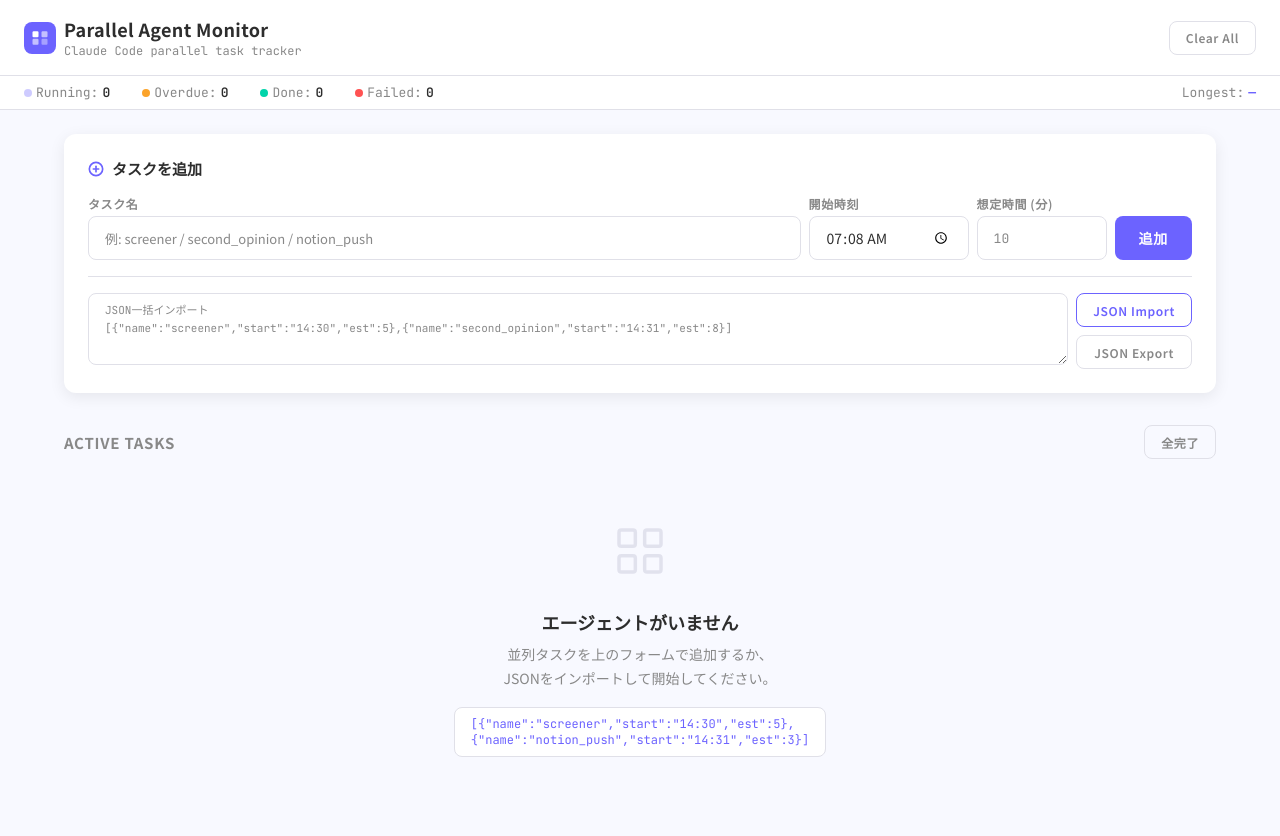
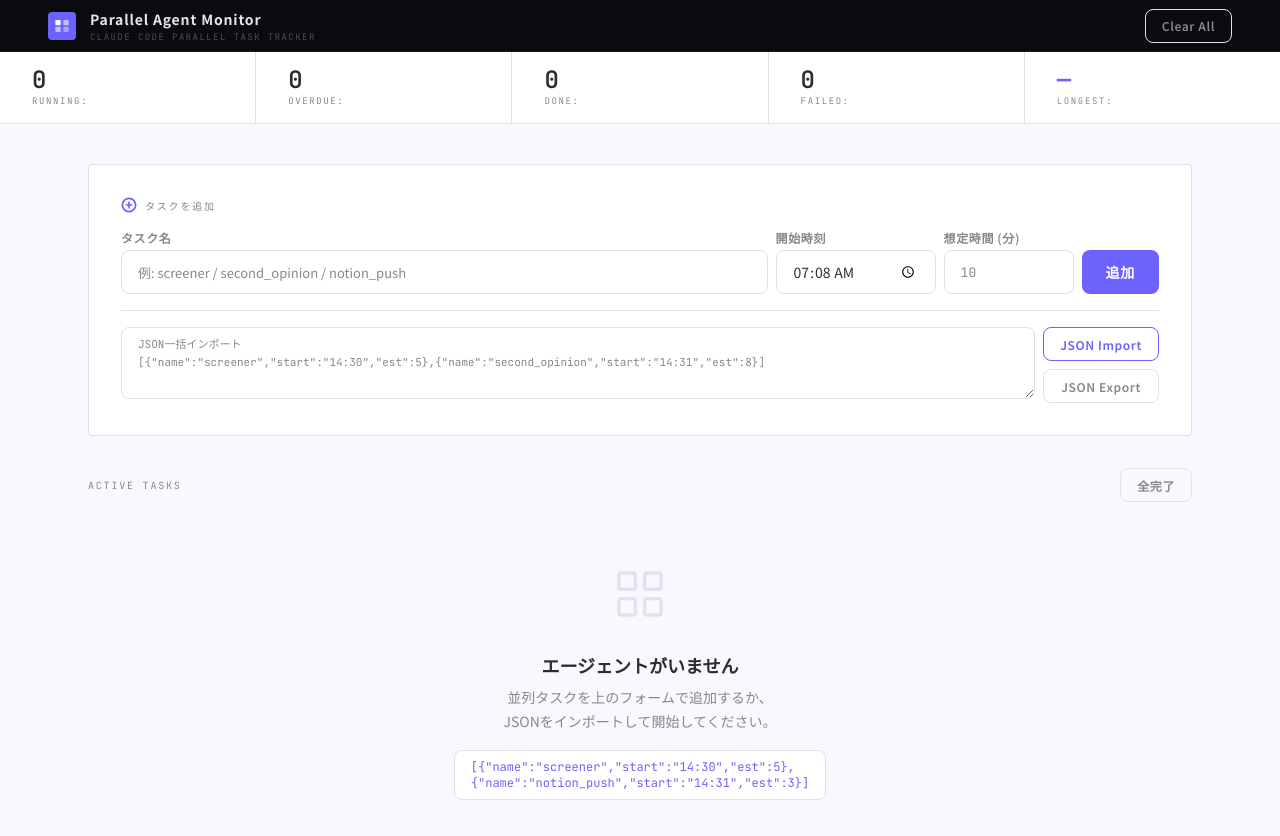
Before and after one commit to techio-code/parallel-agent-monitor, a plain HTML site: page index.html in a window 1280 px wide. Drawn offline with Linux system fonts and the light colour scheme.

Commit message:
design: pro-quality upgrade — dark header + Stripe stats + card border unified
- Header: black (#0A0A0F) bg + mono subtitle ls:0.16em (developer aesthetic)
- Header-logo: border-radius 8px → 4px (unified)
- Summary bar redesigned: Stripe-style column stats (flex column: num top / label bottom)
- summary-value: 24px JetBrains Mono ls:-0.02em (large mono figures)
- summary-label: 9px ls:0.18em uppercase
- main padding: 24px → 40px 48px
- form-card: shadow removed → border 1px + radius 4px
- form-card-title: mono 10px ls:0.18em uppercase
- task-card: radius 12px → 4px, box-shadow removed → border 1px (clean grid)
- tasks-title: mono 10px ls:0.18em uppercase

Co-Authored-By: Claude Sonnet 4.6 <noreply@anthropic.com>

```diff
--- a/index.html
+++ b/index.html
@@ -50,11 +50,14 @@
       min-height: 100vh;
     }
 
+    /* ===== PRO UPGRADE 2026-05-31 — 開発者向け洗練 ===== */
+
     /* --- Header --- */
     .header {
-      background: #ffffff;
-      border-bottom: 1.5px solid var(--color-border);
-      padding: var(--space-md) var(--space-lg);
+      background: #0A0A0F;
+      border-bottom: 1px solid rgba(255,255,255,0.07);
+      padding: 0 48px;
+      height: 52px;
       display: flex;
       align-items: center;
       justify-content: space-between;
@@ -68,57 +71,76 @@
     .header-left {
       display: flex;
       align-items: center;
-      gap: var(--space-sm);
+      gap: 14px;
     }
 
     .header-logo {
-      width: 32px;
-      height: 32px;
+      width: 28px;
+      height: 28px;
       background: var(--color-primary);
-      border-radius: 8px;
+      border-radius: 4px;
       display: flex;
       align-items: center;
       justify-content: center;
       flex-shrink: 0;
     }
 
-    .header-logo svg { width: 18px; height: 18px; fill: #fff; }
+    .header-logo svg { width: 16px; height: 16px; fill: #fff; }
 
     .header-title {
-      font-size: 18px;
+      font-size: 14px;
       font-weight: 700;
-      color: var(--color-text-primary);
-      letter-spacing: 0.02em;
+      color: rgba(255,255,255,0.9);
+      letter-spacing: 0.06em;
     }
 
     .header-subtitle {
-      font-size: 12px;
-      color: var(--color-text-secondary);
       font-family: var(--font-mono);
-      margin-top: 1px;
+      font-size: 9px;
+      letter-spacing: 0.16em;
+      text-transform: uppercase;
+      color: rgba(255,255,255,0.28);
+      margin-top: 2px;
     }
 
-    /* --- Summary Bar --- */
+    /* --- Summary Bar — プロ品質: Stripe風Stats ===== */
     .summary-bar {
       background: #ffffff;
       border-bottom: 1px solid var(--color-border);
-      padding: var(--space-sm) var(--space-lg);
       display: flex;
-      gap: var(--space-xl);
-      align-items: center;
-      font-size: 13px;
-      font-family: var(--font-mono);
       flex-wrap: wrap;
     }
 
-    .summary-stat { display: flex; align-items: center; gap: var(--space-xs); }
-    .summary-dot { width: 8px; height: 8px; border-radius: 50%; }
-    .dot-running  { background: var(--color-primary); animation: pulse 1.4s ease-in-out infinite; }
-    .dot-done     { background: var(--color-success); }
-    .dot-failed   { background: var(--color-error); }
-    .dot-overdue  { background: var(--color-warning); }
-    .summary-label { color: var(--color-text-secondary); }
-    .summary-value { font-weight: 600; color: var(--color-text-primary); }
+    .summary-stat {
+      display: flex;
+      flex-direction: column;
+      gap: 3px;
+      padding: 16px 32px;
+      border-right: 1px solid var(--color-border);
+      flex: 1;
+      min-width: 100px;
+    }
+    .summary-stat:last-child { border-right: none; }
+
+    .summary-dot { display: none; }  /* Stats bar では不要 */
+
+    .summary-label {
+      font-family: var(--font-mono);
+      font-size: 9px;
+      letter-spacing: 0.18em;
+      text-transform: uppercase;
+      color: var(--color-text-secondary);
+      order: 2;
+    }
+    .summary-value {
+      font-family: var(--font-mono);
+      font-size: 24px;
+      font-weight: 600;
+      color: var(--color-text-primary);
+      letter-spacing: -0.02em;
+      line-height: 1;
+      order: 1;
+    }
 
     @keyframes pulse {
       0%, 100% { opacity: 1; }
@@ -127,7 +149,7 @@
 
     /* --- Main Layout --- */
     .main {
-      padding: var(--space-lg);
+      padding: 40px 48px 64px;
       max-width: 1200px;
       margin: 0 auto;
     }
@@ -135,17 +157,20 @@
     /* --- Add Form --- */
     .form-card {
       background: #ffffff;
-      border-radius: var(--radius-md);
-      padding: var(--space-lg);
-      box-shadow: 0 4px 16px rgba(0,0,0,0.08);
+      border-radius: 4px;
+      border: 1px solid var(--color-border);
+      padding: var(--space-xl);
       margin-bottom: var(--space-xl);
     }
 
     .form-card-title {
-      font-size: 15px;
-      font-weight: 700;
+      font-family: var(--font-mono);
+      font-size: 10px;
+      font-weight: 500;
+      letter-spacing: 0.18em;
+      text-transform: uppercase;
       margin-bottom: var(--space-md);
-      color: var(--color-text-primary);
+      color: var(--color-text-secondary);
       display: flex;
       align-items: center;
       gap: var(--space-sm);
@@ -272,28 +297,37 @@
 
     .tasks-actions { display: flex; gap: var(--space-sm); }
 
+    .tasks-title {
+      font-family: var(--font-mono);
+      font-size: 10px;
+      font-weight: 500;
+      letter-spacing: 0.18em;
+      text-transform: uppercase;
+      color: var(--color-text-secondary);
+    }
+
     .grid {
       display: grid;
       grid-template-columns: repeat(auto-fill, minmax(300px, 1fr));
-      gap: var(--space-lg);
+      gap: var(--space-md);
     }
 
-    /* --- Task Card --- */
+    /* --- Task Card — プロ品質: radius統一・shadow削除・border強調 --- */
     .task-card {
       background: #ffffff;
-      border-radius: var(--radius-md);
+      border-radius: 4px;
       padding: var(--space-lg);
-      box-shadow: 0 4px 16px rgba(0,0,0,0.07);
-      border-left: 4px solid var(--color-border);
-      transition: box-shadow 0.2s, border-color 0.2s, transform 0.15s;
+      border: 1px solid var(--color-border);
+      border-left: 3px solid var(--color-border);
+      transition: border-color 0.15s;
       position: relative;
       overflow: hidden;
     }
 
-    .task-card:hover { box-shadow: 0 8px 24px rgba(0,0,0,0.11); }
+    .task-card:hover { border-color: rgba(108,99,255,0.3); }
 
     .task-card.running  { border-left-color: var(--color-primary); }
-    .task-card.done     { border-left-color: var(--color-success); opacity: 0.85; }
+    .task-card.done     { border-left-color: var(--color-success); opacity: 0.82; }
     .task-card.failed   { border-left-color: var(--color-error); }
     .task-card.overdue  { border-left-color: var(--color-warning); }
     .task-card.critical { border-left-color: var(--color-error); }
```
